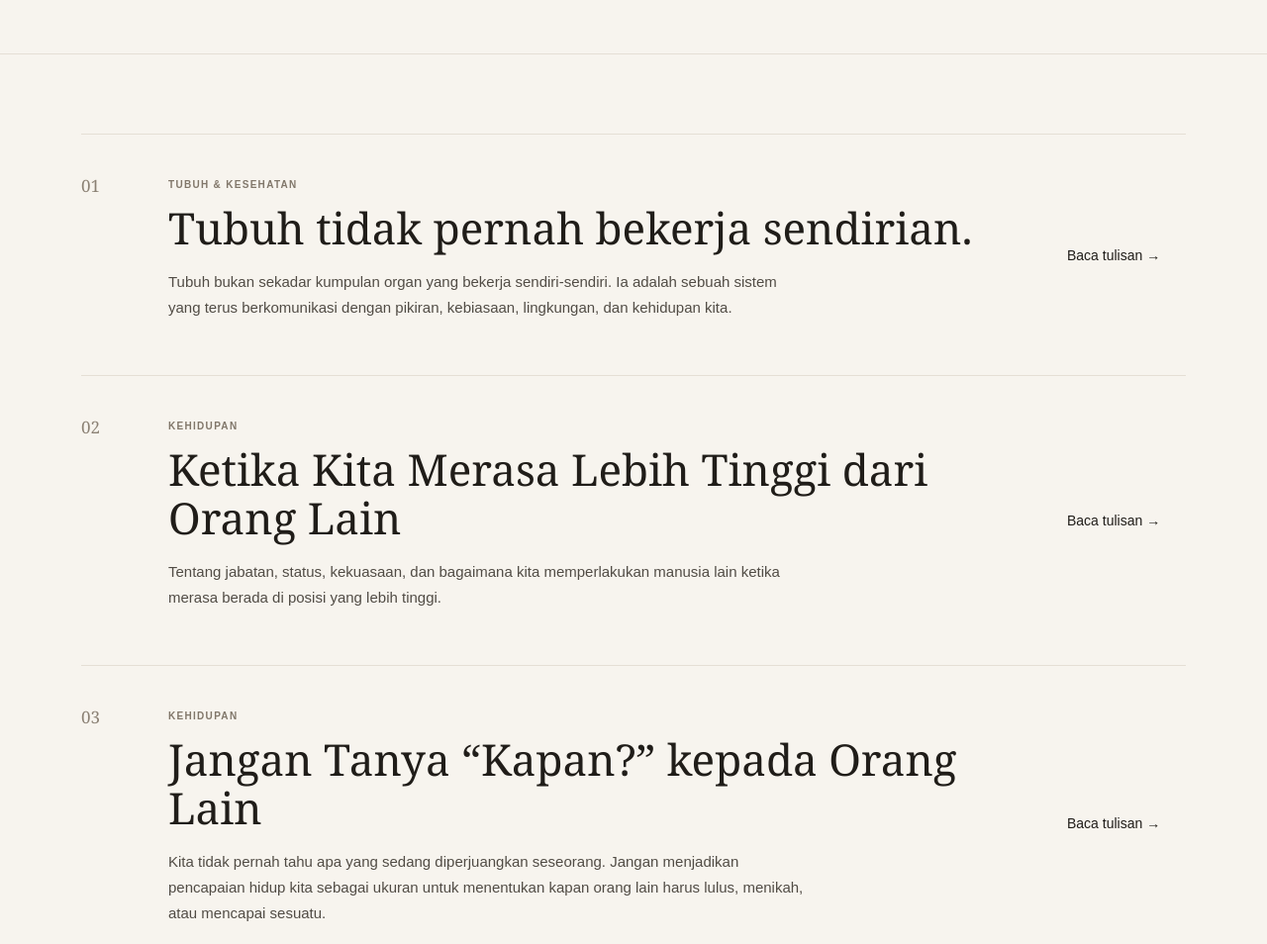
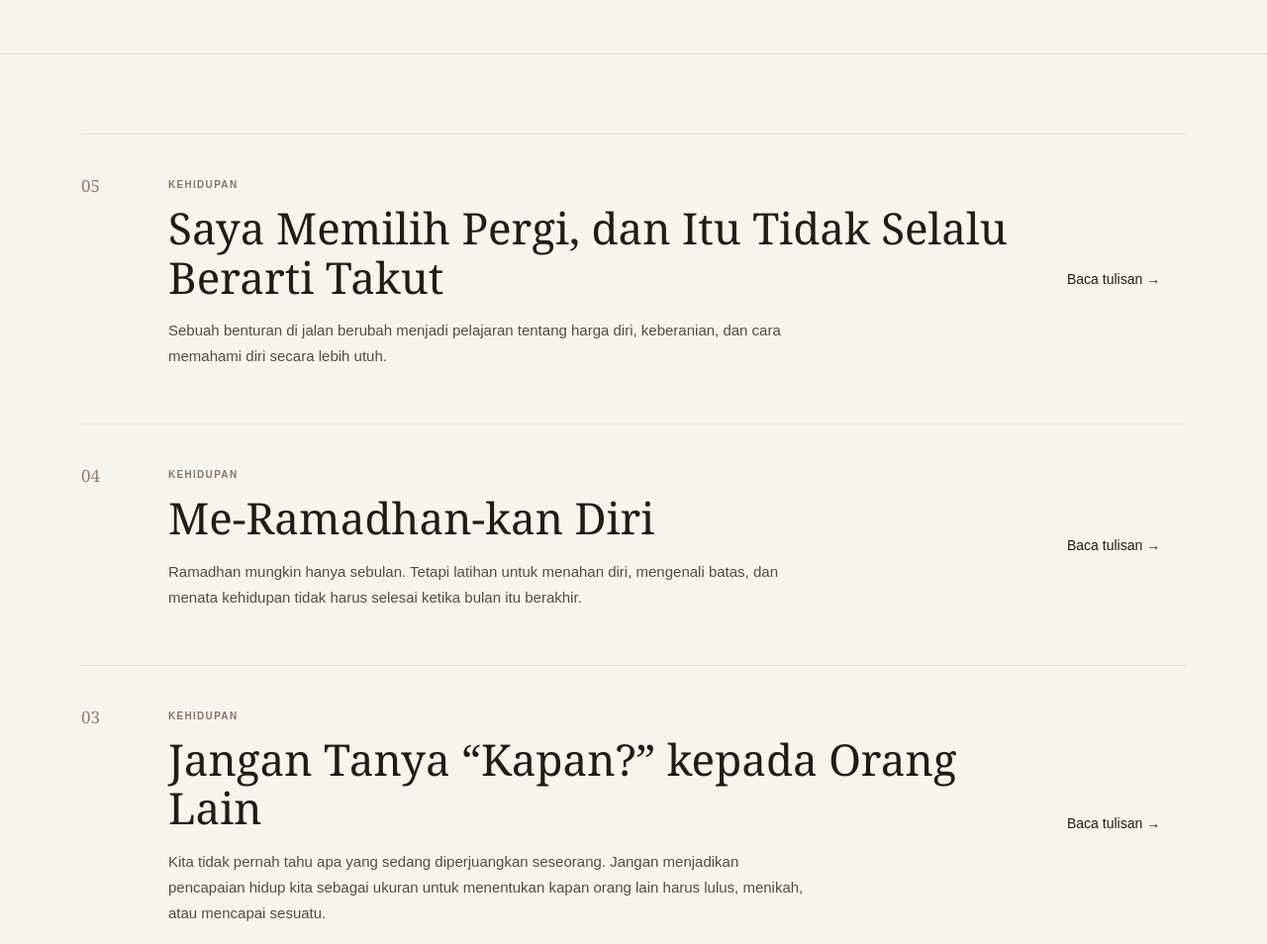
Before and after one commit to rakanisius/rakan-website, an Astro site: page /tulisan in a window 1280 px wide. Shown: the part 1240-2194 px from the top of the page at 99% size. Built offline with nearby package versions, Linux system fonts and the light colour scheme; Astro itself is replaced by a stand-in of ours.

Commit message:
Sort articles newest first

```diff
--- a/src/pages/tulisan/index.astro
+++ b/src/pages/tulisan/index.astro
@@ -39,7 +39,19 @@ const articles = [
       "Ramadhan mungkin hanya sebulan. Tetapi latihan untuk menahan diri, mengenali batas, dan menata kehidupan tidak harus selesai ketika bulan itu berakhir.",
     href: "/tulisan/me-ramadhan-kan-diri",
   },
+  {
+    number: "05",
+    category: "KEHIDUPAN",
+    slug: "kehidupan",
+    title: "Saya Memilih Pergi, dan Itu Tidak Selalu Berarti Takut",
+    description:
+      "Sebuah benturan di jalan berubah menjadi pelajaran tentang harga diri, keberanian, dan cara memahami diri secara lebih utuh.",
+    href: "/tulisan/memilih-pergi-tidak-selalu-takut",
+  },
 ];
+const sortedArticles = [...articles].sort(
+  (a, b) => Number(b.number) - Number(a.number)
+);
 
 const categories = [
   {
@@ -70,7 +82,7 @@ const categories = [
     title: "Kehidupan",
     slug: "kehidupan",
     description: "Makna, relasi, dan perjalanan manusia.",
-    count: "03",
+    count: "04",
   },
   {
     title: "Catatan Praktisi",
@@ -179,7 +191,7 @@ Lihat kategori →
 
 <div class="articles">
 
-{articles.map((article)=>(
+{sortedArticles.map((article)=>(
 
 <article class="article">
 
```
